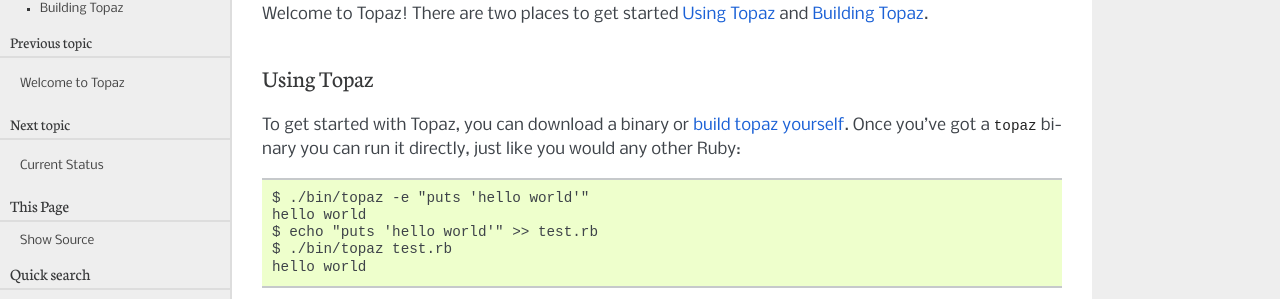
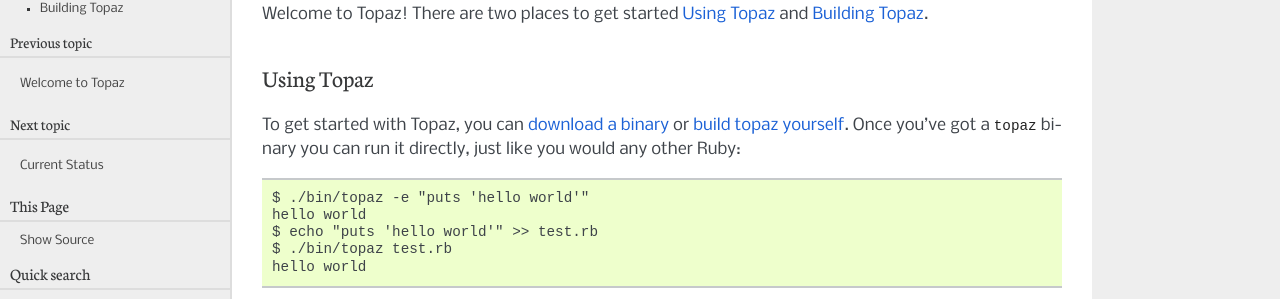
Before and after one commit to topazproject/topaz, a Sphinx documentation site: the page built from docs/getting-started.rst, in a window 1280 px wide. Shown: the part 116-415 px from the top of the page. Built offline with Sphinx 7.4.7, drawn with Linux system fonts in a browser that asks for light colours.

```diff
--- a/docs/getting-started.rst
+++ b/docs/getting-started.rst
@@ -9,7 +9,7 @@ Welcome to Topaz! There are two places to get started :ref:`using-topaz` and
 Using Topaz
 -----------
 
-To get started with Topaz, you can download a binary or
+To get started with Topaz, you can `download a binary`_ or
 :ref:`build topaz yourself <building-topaz>`. Once you've got a ``topaz``
 binary you can run it directly, just like you would any other Ruby::
 
```
Also changed, not shown: other parts of docs/getting-started.rst (+2 -1 lines).
